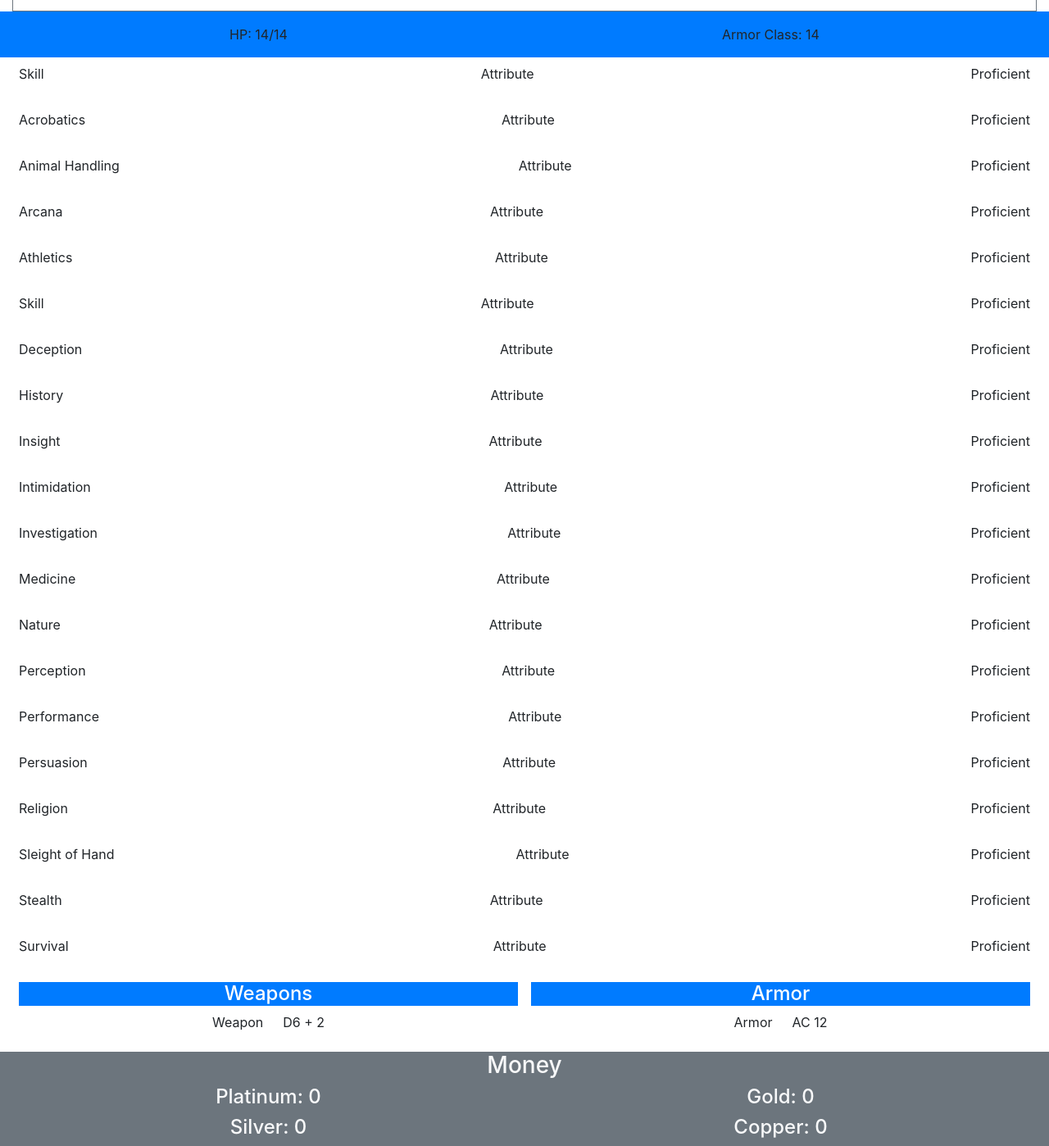
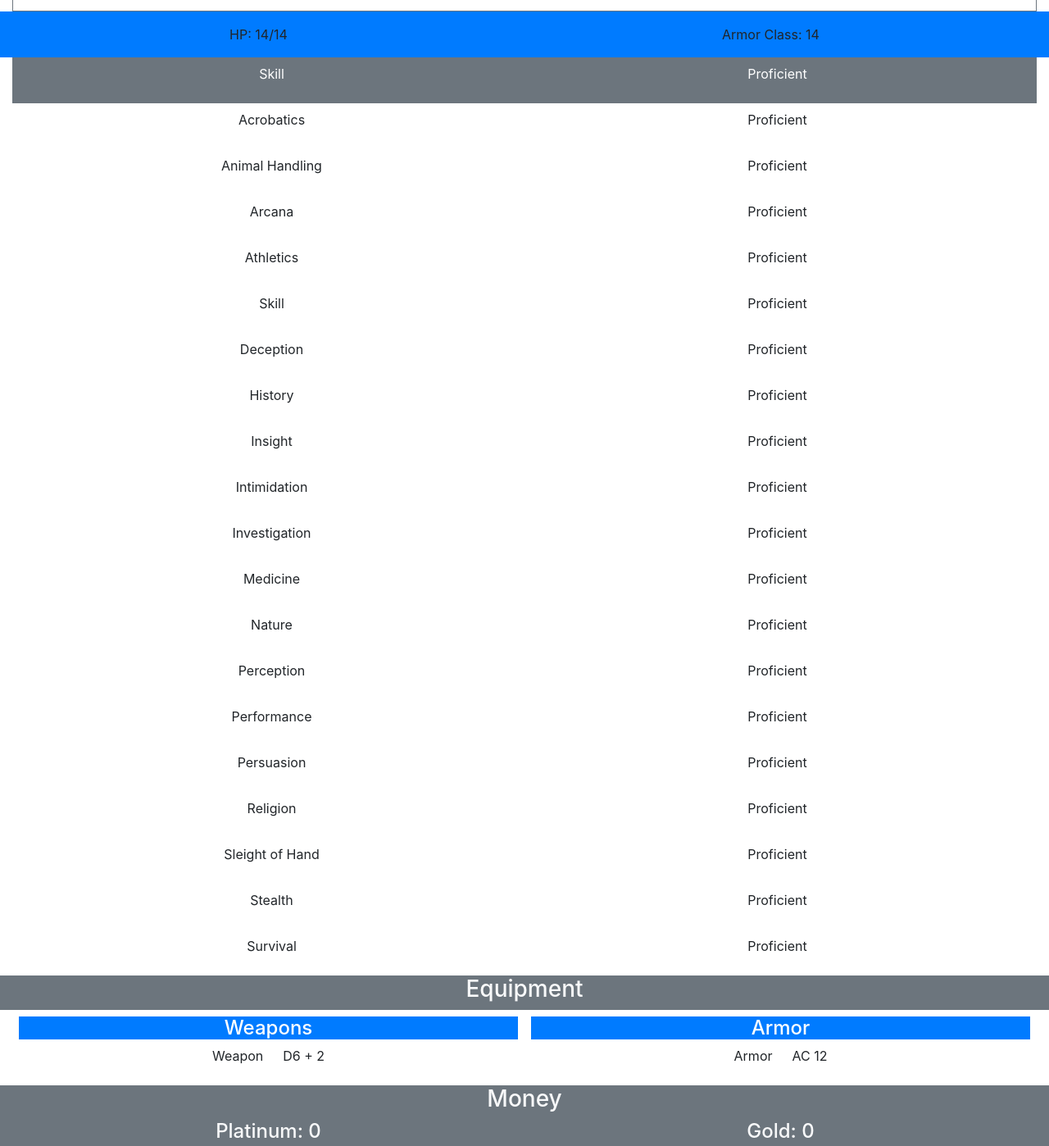
Before and after one commit to LumberJon1/Dungeon-Crawler, a website: page public/character.html in a window 1280 px wide. Shown: the part 820-2218 px from the top of the page at 82% size. Drawn offline with nearby package versions, Linux system fonts and the light colour scheme.

Commit message:
Added tweaks to page structure and created js Character class file

```diff
--- a/public/character.html
+++ b/public/character.html
@@ -68,107 +68,90 @@
             </div>
         </div>
         <div id="skills-section-div" class="d-flex flex-column col-12 align-items-between">
-            <div id="skills-header-div" class="d-flex justify-content-between align-items-between p-2">
-                <p>Skill</p>
-                <p>Attribute</p>
-                <p>Proficient</p>
+            <div id="skills-header-div" class="d-flex text-center bg-secondary text-white justify-content-between align-items-between p-2 w-100">
+                <p class="w-50">Skill</p>
+                <p class="w-50">Proficient</p>
             </div>
-            <div class="d-flex justify-content-between p-2">
-                <p>Acrobatics</p>
-                <p class="w-50 text-center">Attribute</p>
-                <p>Proficient</p>
+            <div class="d-flex text-center justify-content-between p-2 w-100">
+                <p class="w-50">Acrobatics</p>
+                <p class="w-50">Proficient</p>
             </div>
-            <div class="d-flex justify-content-between p-2">
-                <p>Animal Handling</p>
-                <p class="w-50 text-center">Attribute</p>
-                <p>Proficient</p>
+            <div class="d-flex text-center justify-content-between p-2 w-100">
+                <p class="w-50">Animal Handling</p>
+                <p class="w-50">Proficient</p>
             </div>
-            <div class="d-flex justify-content-between p-2">
-                <p>Arcana</p>
-                <p class="w-50 text-center">Attribute</p>
-                <p>Proficient</p>
+            <div class="d-flex text-center justify-content-between p-2 w-100">
+                <p class="w-50">Arcana</p>
+                <p class="w-50">Proficient</p>
             </div>
-            <div class="d-flex justify-content-between p-2">
-                <p>Athletics</p>
-                <p class="w-50 text-center">Attribute</p>
-                <p>Proficient</p>
+            <div class="d-flex text-center justify-content-between p-2 w-100">
+                <p class="w-50">Athletics</p>
+                <p class="w-50">Proficient</p>
             </div>
-            <div class="d-flex justify-content-between p-2">
-                <p>Skill</p>
-                <p class="w-50 text-center">Attribute</p>
-                <p>Proficient</p>
+            <div class="d-flex text-center justify-content-between p-2 w-100">
+                <p class="w-50">Skill</p>
+                <p class="w-50">Proficient</p>
             </div>
-            <div class="d-flex justify-content-between p-2">
-                <p>Deception</p>
-                <p class="w-50 text-center">Attribute</p>
-                <p>Proficient</p>
+            <div class="d-flex text-center justify-content-between p-2 w-100">
+                <p class="w-50">Deception</p>
+                <p class="w-50">Proficient</p>
             </div>
-            <div class="d-flex justify-content-between p-2">
-                <p>History</p>
-                <p class="w-50 text-center">Attribute</p>
-                <p>Proficient</p>
+            <div class="d-flex text-center justify-content-between p-2 w-100">
+                <p class="w-50">History</p>
+                <p class="w-50">Proficient</p>
             </div>
-            <div class="d-flex justify-content-between p-2">
-                <p>Insight</p>
-                <p class="w-50 text-center">Attribute</p>
-                <p>Proficient</p>
+            <div class="d-flex text-center justify-content-between p-2 w-100">
+                <p class="w-50">Insight</p>
+                <p class="w-50">Proficient</p>
             </div>
-            <div class="d-flex justify-content-between p-2">
-                <p>Intimidation</p>
-                <p class="w-50 text-center">Attribute</p>
-                <p>Proficient</p>
+            <div class="d-flex text-center justify-content-between p-2 w-100">
+                <p class="w-50">Intimidation</p>
+                <p class="w-50">Proficient</p>
             </div>
-            <div class="d-flex justify-content-between p-2">
-                <p>Investigation</p>
-                <p class="w-50 text-center">Attribute</p>
-                <p>Proficient</p>
+            <div class="d-flex text-center justify-content-between p-2 w-100">
+                <p class="w-50">Investigation</p>
+                <p class="w-50">Proficient</p>
             </div>
-            <div class="d-flex justify-content-between p-2">
-                <p>Medicine</p>
-                <p class="w-50 text-center">Attribute</p>
-                <p>Proficient</p>
+            <div class="d-flex text-center justify-content-between p-2 w-100">
+                <p class="w-50">Medicine</p>
+                <p class="w-50">Proficient</p>
             </div>
-            <div class="d-flex justify-content-between p-2">
-                <p>Nature</p>
-                <p class="w-50 text-center">Attribute</p>
-                <p>Proficient</p>
+            <div class="d-flex text-center justify-content-between p-2 w-100">
+                <p class="w-50">Nature</p>
+                <p class="w-50">Proficient</p>
             </div>
-            <div class="d-flex justify-content-between p-2">
-                <p>Perception</p>
-                <p class="w-50 text-center">Attribute</p>
-                <p>Proficient</p>
+            <div class="d-flex text-center justify-content-between p-2 w-100">
+                <p class="w-50">Perception</p>
+                <p class="w-50">Proficient</p>
             </div>
-            <div class="d-flex justify-content-between p-2">
-                <p>Performance</p>
-                <p class="w-50 text-center">Attribute</p>
-                <p>Proficient</p>
+            <div class="d-flex text-center justify-content-between p-2 w-100">
+                <p class="w-50">Performance</p>
+                <p class="w-50">Proficient</p>
             </div>
-            <div class="d-flex justify-content-between p-2">
-                <p>Persuasion</p>
-                <p class="w-50 text-center">Attribute</p>
-                <p>Proficient</p>
+            <div class="d-flex text-center justify-content-between p-2 w-100">
+                <p class="w-50">Persuasion</p>
+                <p class="w-50">Proficient</p>
             </div>
-            <div class="d-flex justify-content-between p-2">
-                <p>Religion</p>
-                <p class="w-50 text-center">Attribute</p>
-                <p>Proficient</p>
+            <div class="d-flex text-center justify-content-between p-2 w-100">
+                <p class="w-50">Religion</p>
+                <p class="w-50">Proficient</p>
             </div>
-            <div class="d-flex justify-content-between p-2">
-                <p>Sleight of Hand</p>
-                <p class="w-50 text-center">Attribute</p>
-                <p>Proficient</p>
+            <div class="d-flex text-center justify-content-between p-2 w-100">
+                <p class="w-50">Sleight of Hand</p>
+                <p class="w-50">Proficient</p>
             </div>
-            <div class="d-flex justify-content-between p-2">
-                <p>Stealth</p>
-                <p class="w-50 text-center">Attribute</p>
-                <p>Proficient</p>
+            <div class="d-flex text-center justify-content-between p-2 w-100">
+                <p class="w-50">Stealth</p>
+                <p class="w-50">Proficient</p>
             </div>
-            <div class="d-flex justify-content-between p-2">
-                <p>Survival</p>
-                <p class="w-50 text-center">Attribute</p>
-                <p>Proficient</p>
+            <div class="d-flex text-center justify-content-between p-2 w-100">
+                <p class="w-50">Survival</p>
+                <p class="w-50">Proficient</p>
             </div>
 
+        </div>
+        <div class="bg-secondary text-light w-100 text-center">
+            <h3>Equipment</h3>
         </div>
         <div id="equipment-section-div" class="d-flex flex-column flex-md-row col-12 text-center justify-content-center align-items-center">
             <div id="weapons-div" class="d-flex flex-column w-50 p-2 align-items-center justify-content-center">
```
